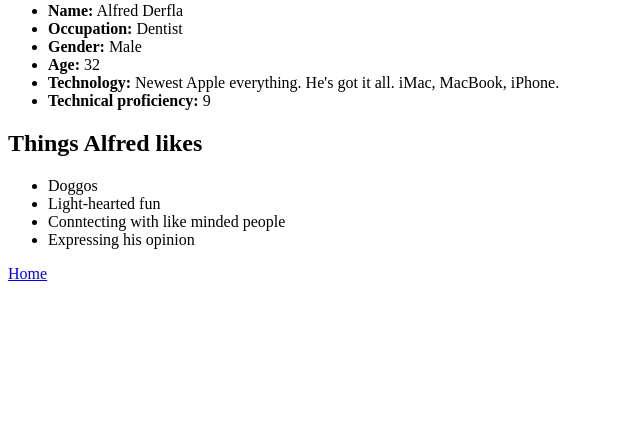
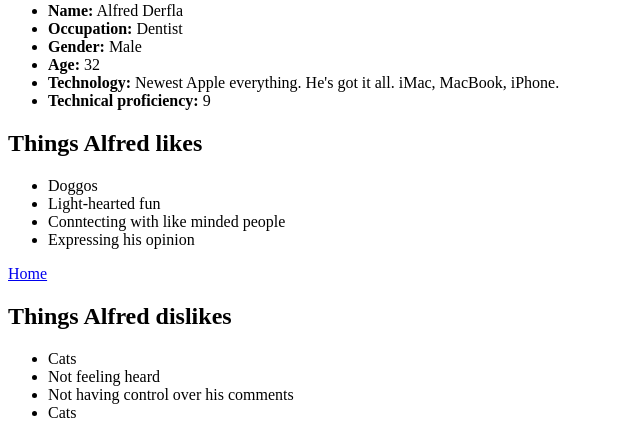
Before and after one commit to samuel-nelson/data-design, a PHP site: page /persona.php in a window 1280 px wide. Shown: the part 398-836 px from the top of the page, without its empty margins (0-640 px from the left). Before the commit the page ends 679 px from the top, so only its background shows below. Run offline with PHP 8.4, Linux system fonts and the light colour scheme.

Commit message:
Added dislikes

```diff
--- a/epic/persona.php
+++ b/epic/persona.php
@@ -23,5 +23,12 @@
 				<li>Expressing his opinion</li>
 			</ul>
 			<a href="index.php">Home</a>
+		<h2>Things Alfred dislikes</h2>
+			<ul>
+				<li>Cats</li>
+				<li>Not feeling heard</li>
+				<li>Not having control over his comments</li>
+				<li>Cats</li>
+			</ul>
 	</body>
 </html>
```
